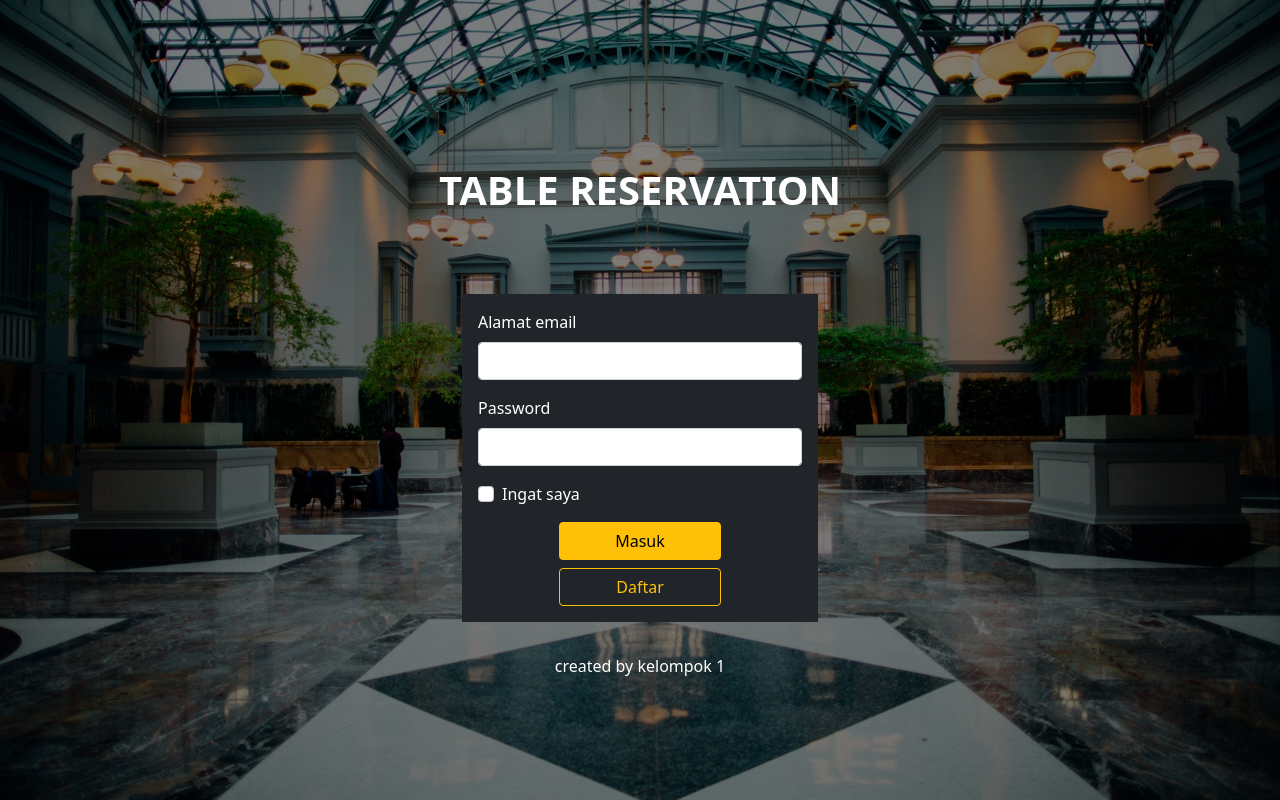
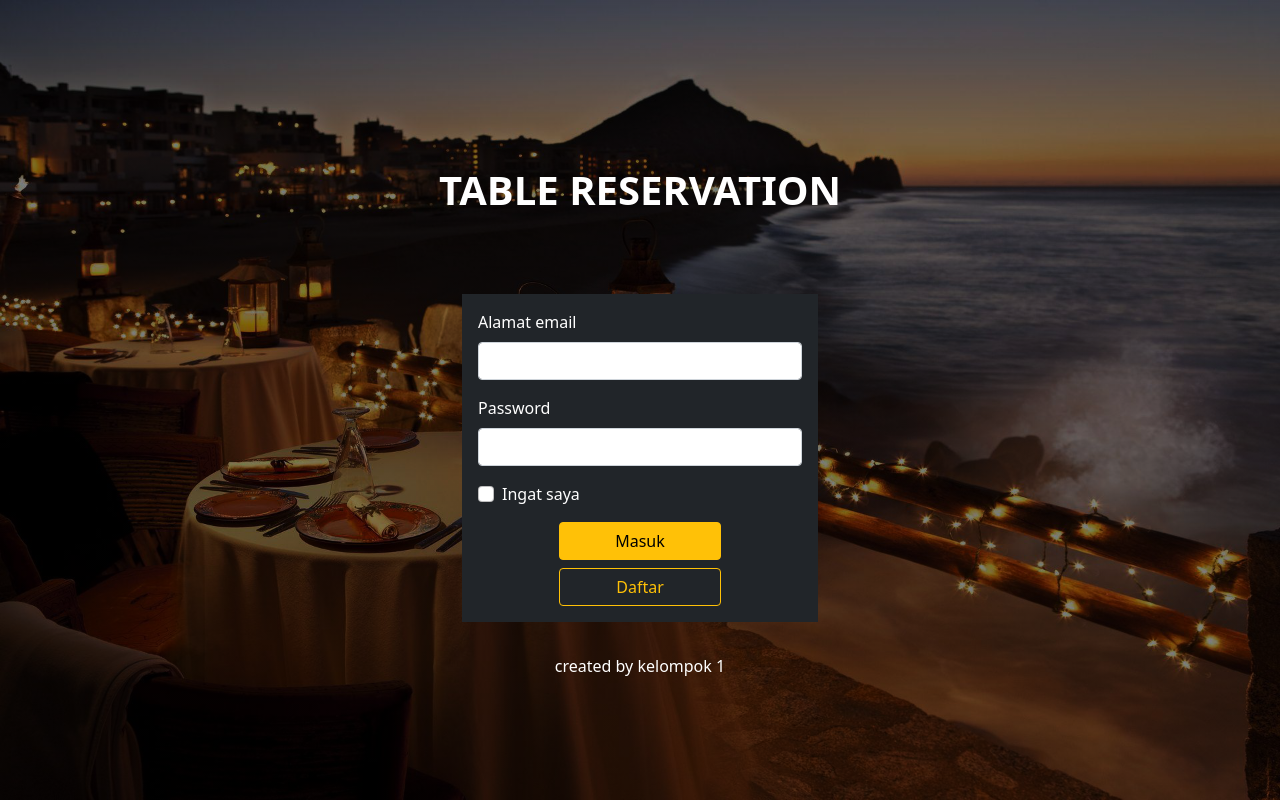
Before and after one commit to veeackerman/TubesRestoranKelompok4, a PHP site: page / in a window 1280 px wide. Run offline with PHP 8.4, Linux system fonts and the light colour scheme.

Commit message:
edit class banner

```diff
--- a/CSS/site.css
+++ b/CSS/site.css
@@ -1,6 +1,6 @@
 .banner{
     min-height: 100vh;
-    background: linear-gradient(rgba(0, 0, 0, 0.5), rgba(0, 0, 0, 0.5)), url("banner-img.jpg") center/cover no-repeat;
+    background: linear-gradient(rgba(0, 0, 0, 0.5), rgba(0, 0, 0, 0.5)), url("1.png") center/cover no-repeat;
     display: flex;
     flex-direction: column;
     justify-content: center;
```
Also changed, not shown: CSS/1.png (added).
